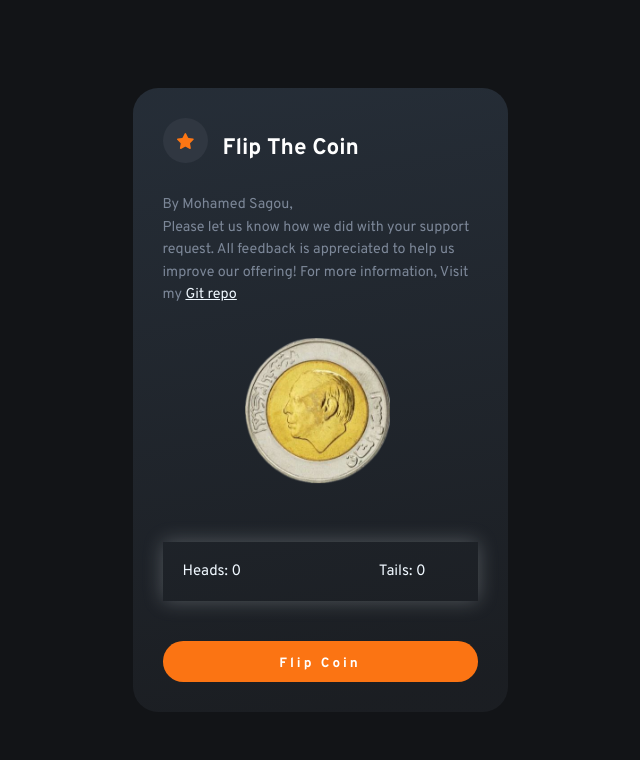
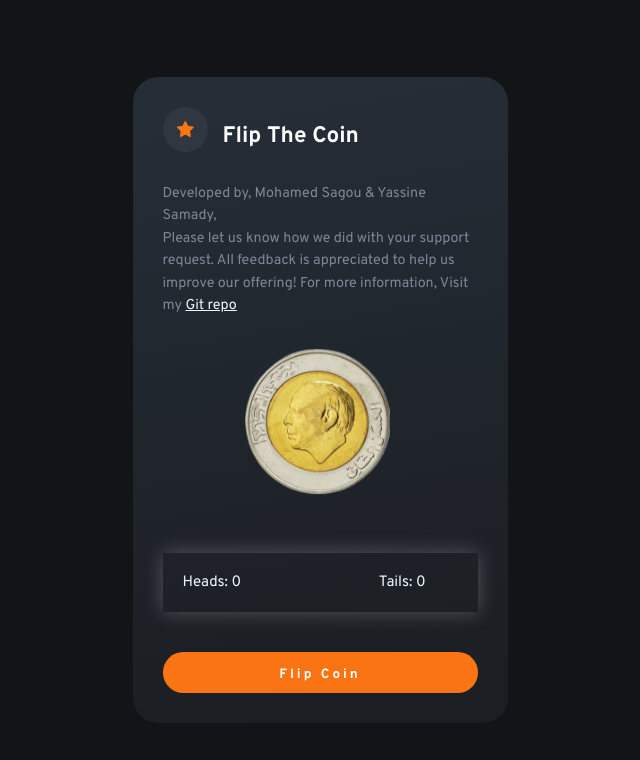
Before and after one commit to medsagou/coin-flip, a plain HTML site: page index.html in a window 1280 px wide. Shown: the whole page, without its empty margins (320-960 px from the left). Drawn offline with Linux system fonts and the light colour scheme.

Commit message:
Update index.html

```diff
--- a/index.html
+++ b/index.html
@@ -41,7 +41,7 @@
                 </div>
             </div>
             <div class="text-container">
-                <p class="first-paragraphe">By Mohamed Sagou, <br>Please let us know how we did with your support request. All feedback is appreciated to help us improve our offering! For more information, Visit my <a style="color:aliceblue;" href="https://github.com/medsagou/coin-flip">Git repo</a>
+                <p class="first-paragraphe">Developed by, Mohamed Sagou & Yassine Samady, <br>Please let us know how we did with your support request. All feedback is appreciated to help us improve our offering! For more information, Visit my <a style="color:aliceblue;" href="https://github.com/medsagou/coin-flip">Git repo</a>
                 </p>
             </div>
             <div class="container">
```
